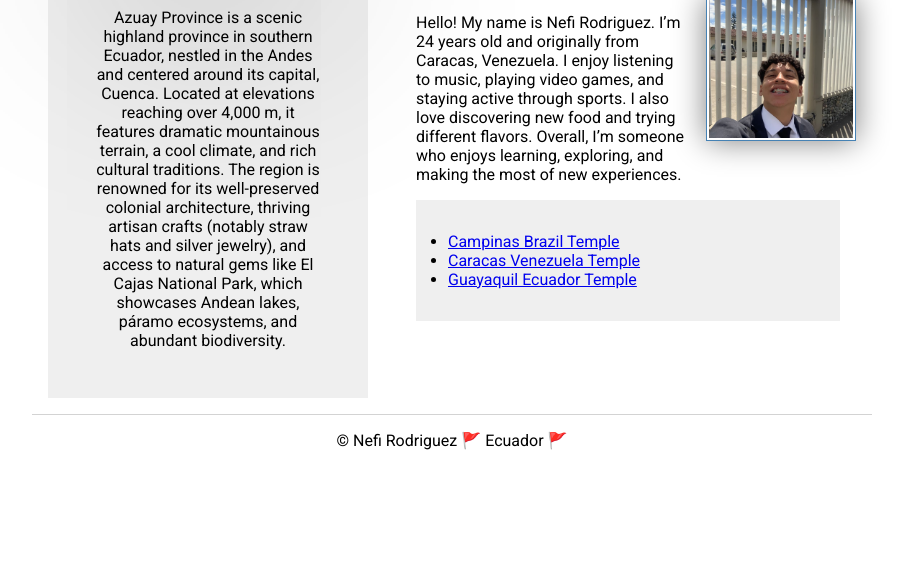
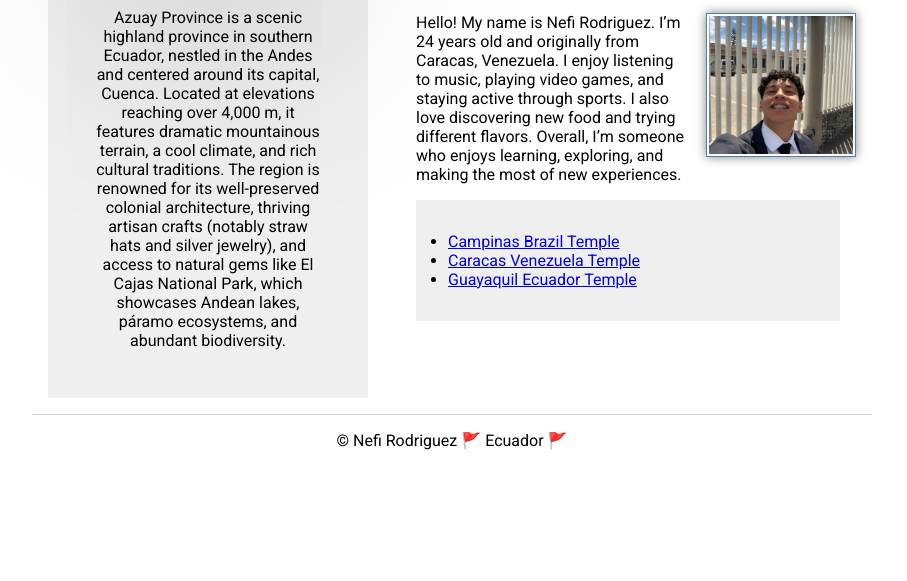
Before and after one commit to nefi24/wdd130, a plain HTML site: page index.html in a window 1280 px wide. Shown: the part 219-800 px from the top of the page, without its empty margins (188-1095 px from the left). Drawn offline with Linux system fonts and the light colour scheme.

Commit message:
Put some margins in the profile photo & decreased the shadow

```diff
--- a/styles/styles.css
+++ b/styles/styles.css
@@ -51,9 +51,10 @@ main img{
     height: auto;
     border: 1px solid steelblue;
     padding: 2px;
-    box-shadow: 0 0 30px gray;
+    box-shadow: 0 0 10px gray;
     float: right;
-    margin: 0 0 1rem 1rem;
+    margin: 1rem 0 1rem 1rem;
+
 }
 
 ul {
```
